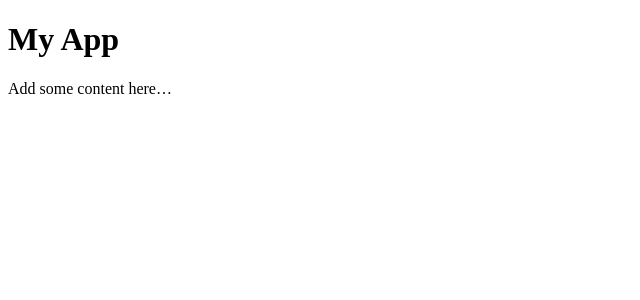
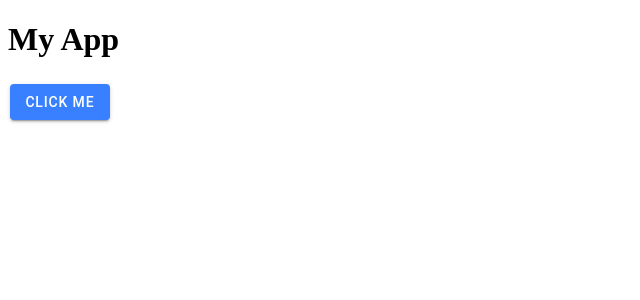
Before and after one commit to Shamjeed/ionic-react-hello-world, a React (Create React App) app: page / in a window 1280 px wide. Shown: the top 300 px of the page, without its empty margins (0-640 px from the left). Built offline with nearby package versions, Linux system fonts and the light colour scheme.

Commit message:
Adding Ionic to a React Project

```diff
--- a/package.json
+++ b/package.json
@@ -7,6 +7,7 @@
     "build": "react-scripts build"
   },
   "dependencies": {
+    "@ionic/react": "^6.3.1",
     "react": "^18.2.0",
     "react-dom": "^18.2.0"
   },
--- a/src/App.js
+++ b/src/App.js
@@ -1,3 +1,9 @@
+import { IonButton, setupIonicReact } from '@ionic/react';
+
+import '@ionic/react/css/core.css';
+
+setupIonicReact();
+
 function App() {
   return (
     <div>
@@ -5,7 +11,7 @@ function App() {
         <h1>My App</h1>
       </header>
       <main>
-        <p>Add some content here…</p>
+        <IonButton>Click Me</IonButton>
       </main>
     </div>
   );
```
